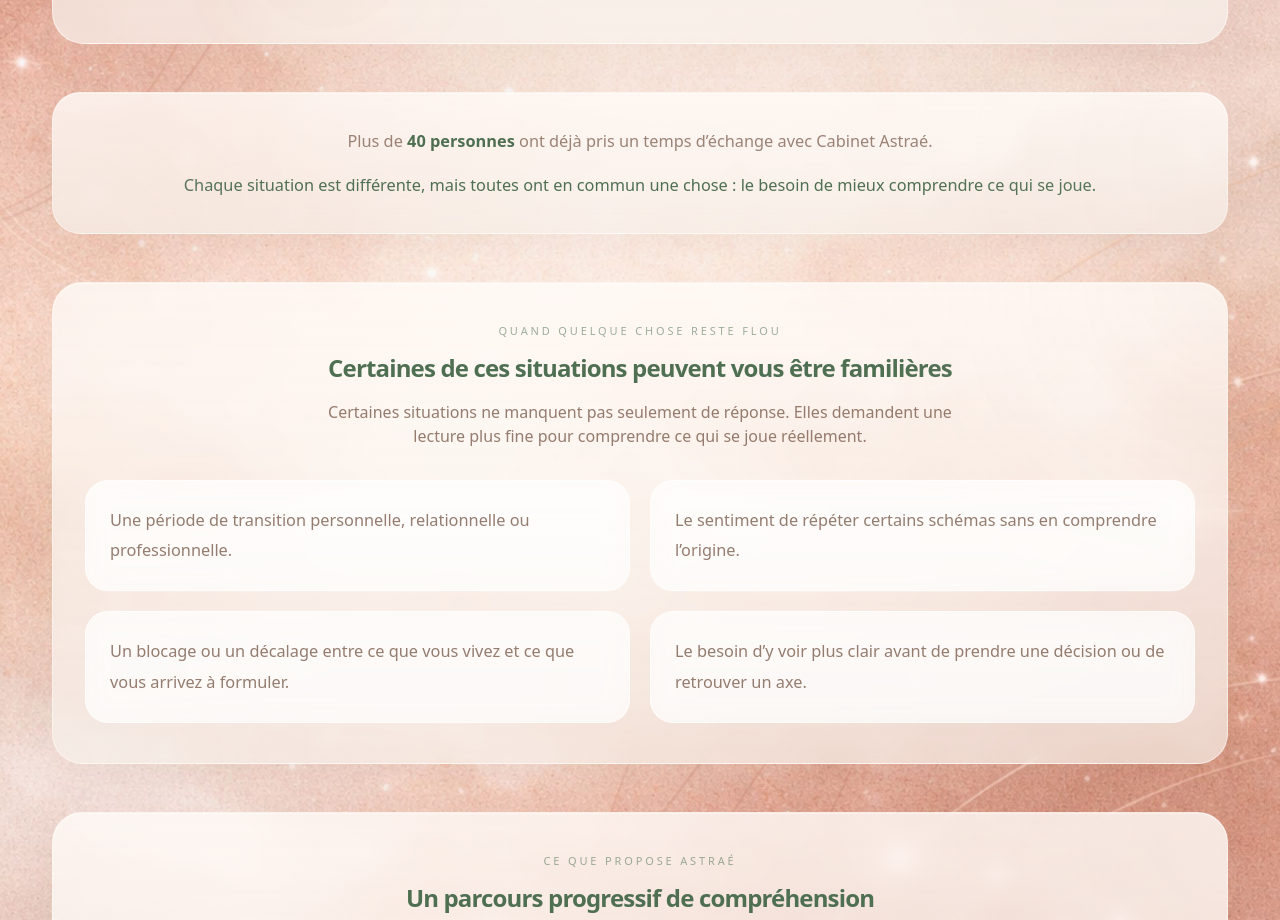
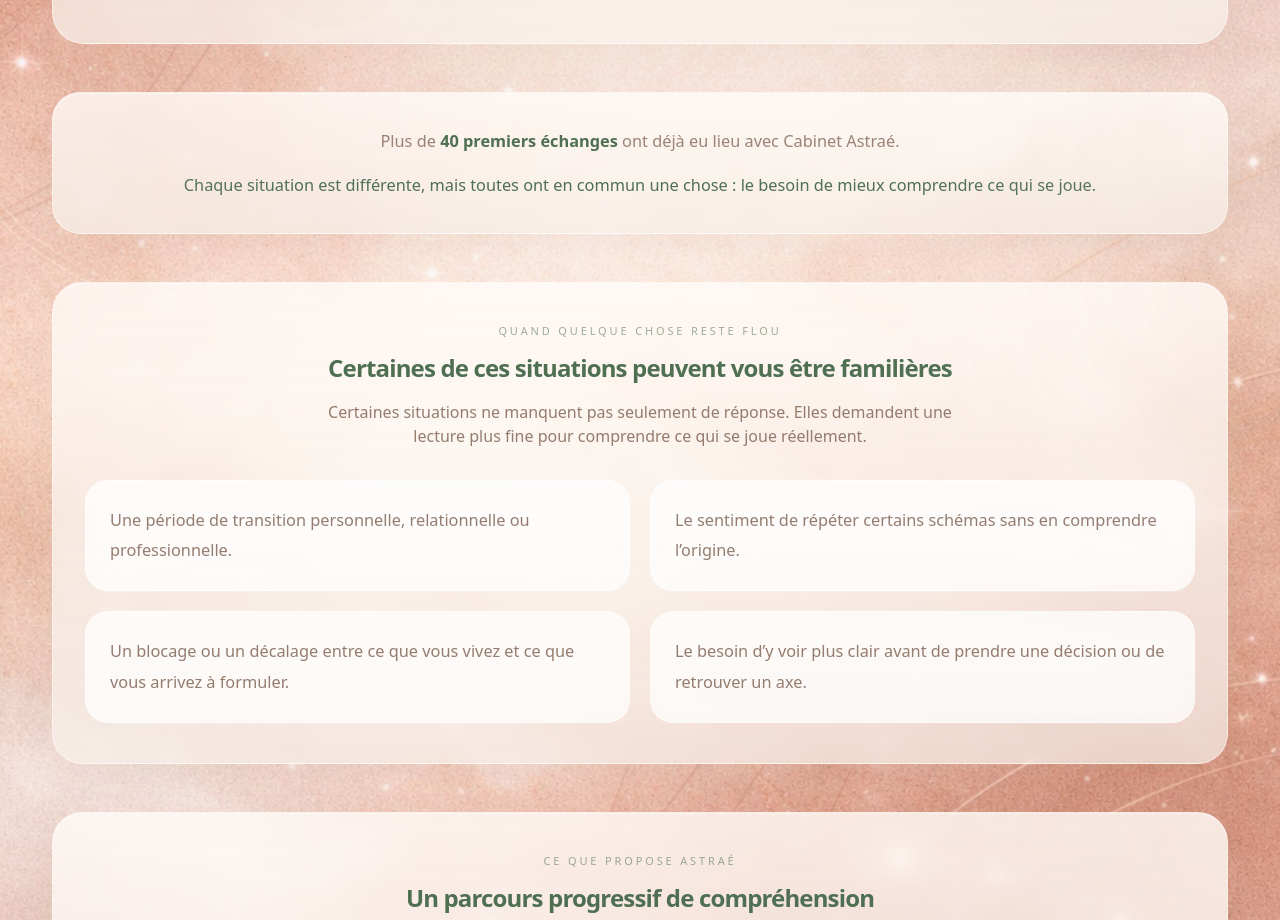
Before and after one commit to arnaudcrestey/cabinet-astrae, a Next.js app: page /cabinet in a window 1280 px wide. Shown: the part 840-1760 px from the top of the page. Built offline with nearby package versions, Linux system fonts and the light colour scheme.

Commit message:
Update page.tsx

```diff
--- a/app/cabinet/page.tsx
+++ b/app/cabinet/page.tsx
@@ -101,8 +101,8 @@ export default function HomePage() {
   <div className="mx-auto max-w-5xl text-center">
     <p className="text-sm leading-7 text-umber/75 md:text-[1.02rem] md:leading-8">
       Plus de{" "}
-      <span className="font-semibold text-pine">40 personnes</span> ont déjà
-      pris un temps d’échange avec Cabinet Astraé.
+      <span className="font-semibold text-pine">40 premiers échanges</span> ont déjà
+      eu lieu avec Cabinet Astraé.
     </p>
 
     <p className="mx-auto mt-3 max-w-[980px] text-sm leading-8 text-umber/68 md:text-[1.02rem]">
```
